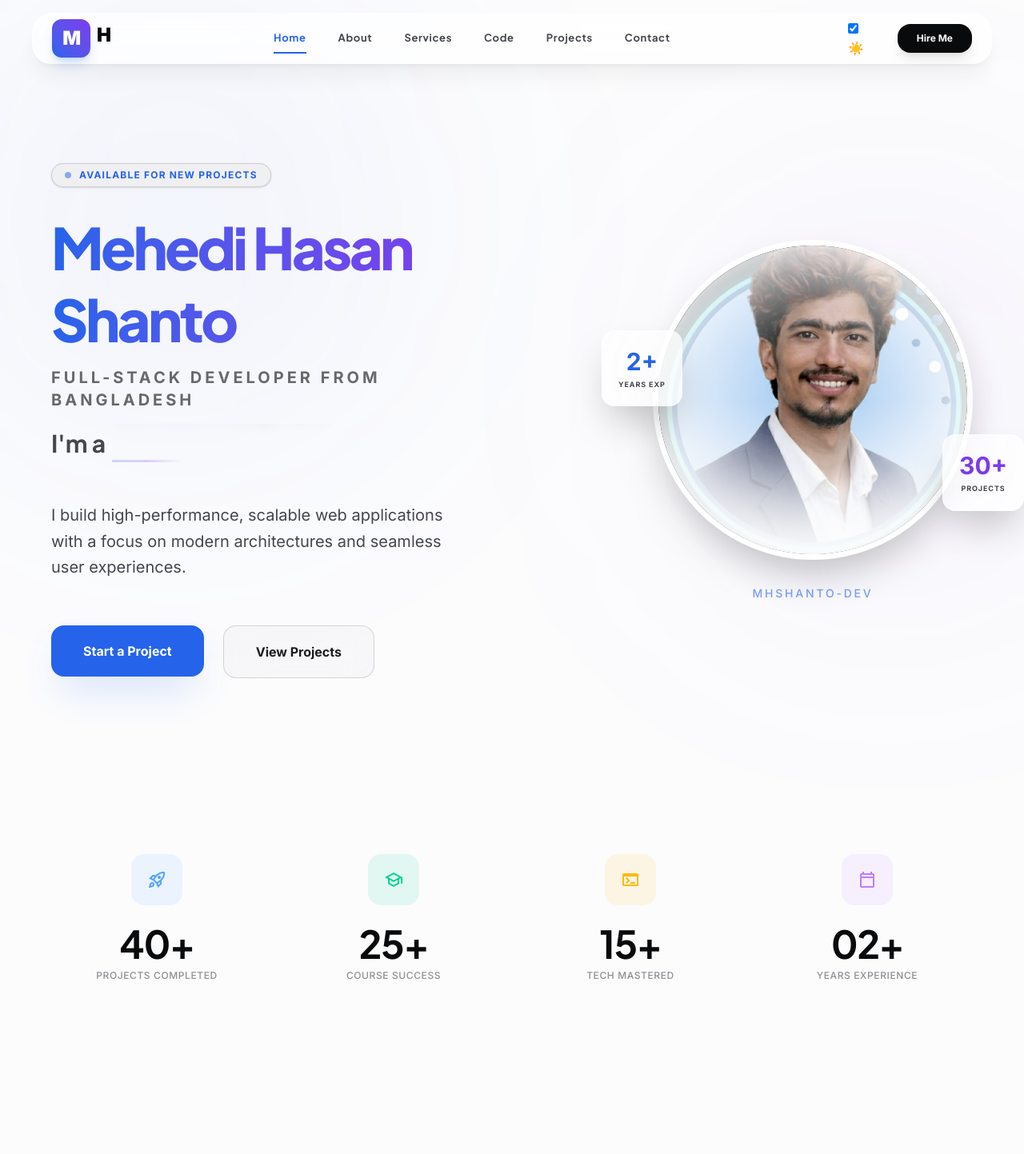
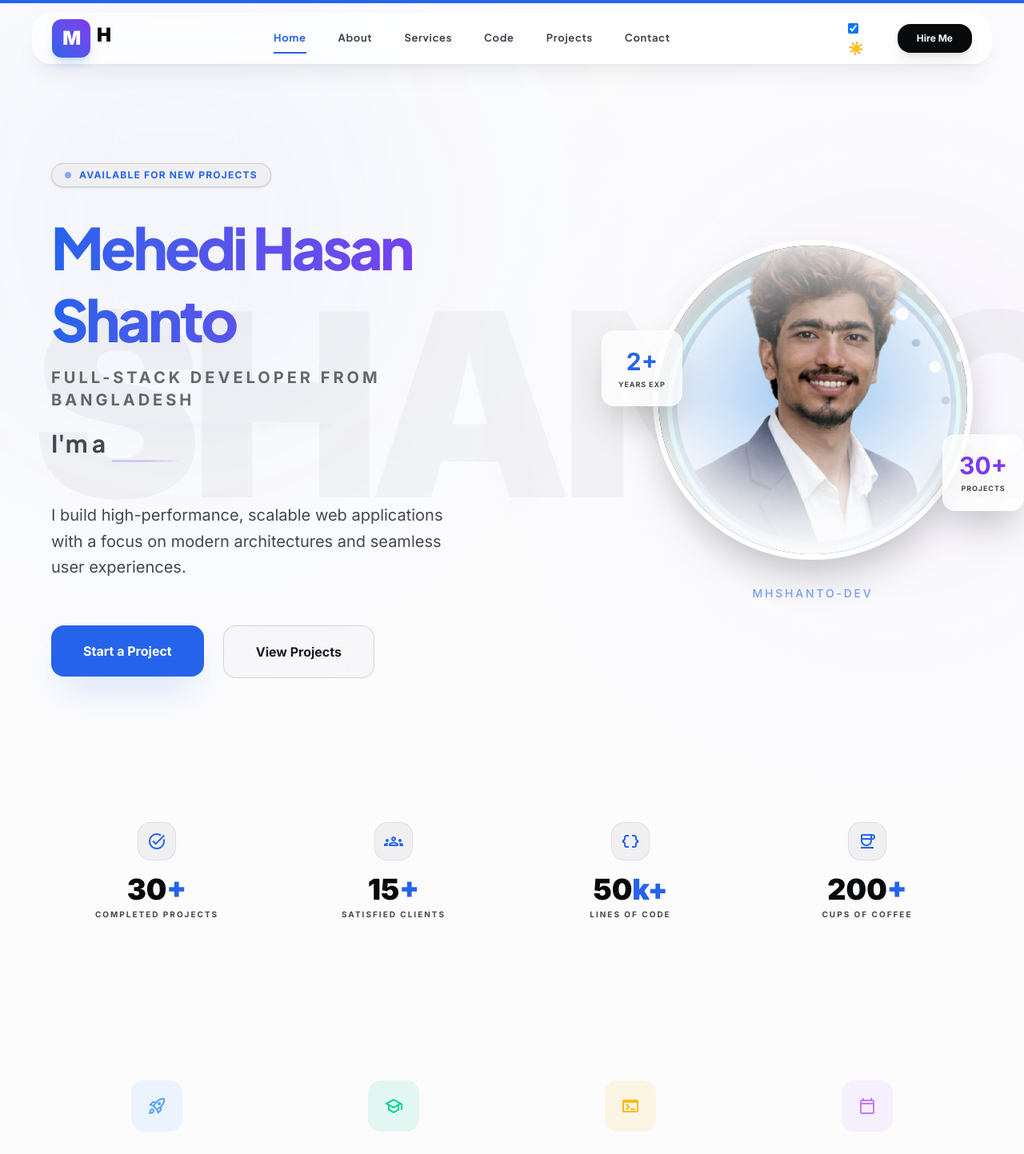
Before and after one commit to mhshanto-dev/mhshanto-dev, a Next.js app: page / in a window 1280 px wide. Shown: the top 1443 px of the page at 80% size. Built offline with nearby package versions, Linux system fonts and the light colour scheme.

Commit message:
Ultra-premium features: Cinematic Page Loader, Interactive Custom Cursor, Scroll Progress Bar, Branded Background Text, and Animated Stats Section

```diff
--- a/src/app/layout.js
+++ b/src/app/layout.js
@@ -4,6 +4,9 @@ import "./globals.css";
 import { Providers } from "./providers";
 import SmoothScroll from "@/components/SmoothScroll";
 import ScrollButtons from "@/components/ScrollButtons";
+import PageLoader from "@/components/PageLoader";
+import CustomCursor from "@/components/CustomCursor";
+import ScrollProgress from "@/components/ScrollProgress";
 
 const plusJakartaSans = Plus_Jakarta_Sans({
   subsets: ["latin"],
@@ -106,6 +109,9 @@ export default function RootLayout({ children }) {
       </head>
       <body suppressHydrationWarning className={`${plusJakartaSans.variable} ${inter.variable} bg-background text-on-background font-body-md overflow-x-hidden`}>
         <Providers>
+          <PageLoader />
+          <CustomCursor />
+          <ScrollProgress />
           <SmoothScroll>
             {children}
             <ScrollButtons />
--- a/src/app/page.js
+++ b/src/app/page.js
@@ -16,6 +16,7 @@ import Services from "@/components/Services";
 import BackendArchitecture from "@/components/BackendArchitecture";
 import CodeShowcase from "@/components/CodeShowcase";
 import WorkingProcess from "@/components/WorkingProcess";
+import Stats from "@/components/Stats";
 
 export default function Home() {
   return (
@@ -23,6 +24,7 @@ export default function Home() {
       <Navbar />
       <div className="mt-16">
         <Hero />
+        <Stats />
         <Achievements />
         <About />
         <Services />
--- /dev/null
+++ b/src/components/CustomCursor.jsx
@@ -0,0 +1,100 @@
+"use client";
+
+import { useEffect, useState } from "react";
+import { motion, useSpring, useMotionValue } from "framer-motion";
+
+const CustomCursor = () => {
+  const [mounted, setMounted] = useState(false);
+  const [isHovered, setIsHovered] = useState(false);
+
+  const cursorX = useMotionValue(-100);
+  const cursorY = useMotionValue(-100);
+
+  const springConfig = { damping: 25, stiffness: 700 };
+  const cursorXSpring = useSpring(cursorX, springConfig);
+  const cursorYSpring = useSpring(cursorY, springConfig);
+
+  useEffect(() => {
+    setMounted(true);
+    const moveCursor = (e) => {
+      cursorX.set(e.clientX);
+      cursorY.set(e.clientY);
+    };
+
+    const handleHover = (e) => {
+      const target = e.target;
+      if (
+        target.tagName === "A" ||
+        target.tagName === "BUTTON" ||
+        target.closest("a") ||
+        target.closest("button") ||
+        target.classList.contains("cursor-pointer")
+      ) {
+        setIsHovered(true);
+      } else {
+        setIsHovered(false);
+      }
+    };
+
+    window.addEventListener("mousemove", moveCursor);
+    window.addEventListener("mouseover", handleHover);
+
+    return () => {
+      window.removeEventListener("mousemove", moveCursor);
+      window.removeEventListener("mouseover", handleHover);
+    };
+  }, []);
+
+  if (!mounted) return null;
+
+  return (
+    <div className="fixed inset-0 pointer-events-none z-[9999] hidden lg:block">
+      {/* Main cursor dot */}
+      <motion.div
+        className="w-3 h-3 bg-primary rounded-full fixed top-0 left-0"
+        style={{
+          x: cursorXSpring,
+          y: cursorYSpring,
+          translateX: "-50%",
+          translateY: "-50%",
+        }}
+      />
+
+      {/* Outer ring */}
+      <motion.div
+        className="w-8 h-8 border border-primary/30 rounded-full fixed top-0 left-0"
+        animate={{
+          scale: isHovered ? 2.5 : 1,
+          opacity: isHovered ? 0.5 : 1,
+          backgroundColor: isHovered ? "rgba(37, 99, 235, 0.1)" : "transparent",
+        }}
+        style={{
+          x: cursorXSpring,
+          y: cursorYSpring,
+          translateX: "-50%",
+          translateY: "-50%",
+        }}
+        transition={{ type: "spring", stiffness: 250, damping: 20 }}
+      />
+
+      {/* Label on hover */}
+      {isHovered && (
+        <motion.div
+            initial={{ opacity: 0, scale: 0.5 }}
+            animate={{ opacity: 1, scale: 1 }}
+            style={{
+                x: cursorXSpring,
+                y: cursorYSpring,
+                translateX: "20px",
+                translateY: "20px",
+            }}
+            className="px-2 py-1 bg-primary rounded text-[8px] font-black text-white uppercase tracking-tighter"
+        >
+            View
+        </motion.div>
+      )}
+    </div>
+  );
+};
+
+export default CustomCursor;
--- a/src/components/Hero.jsx
+++ b/src/components/Hero.jsx
@@ -72,6 +72,16 @@ const Hero = () => {
       <motion.div style={{ y: bgY }} className="parallax-layer-bg">
         <div className="absolute -top-[10%] -left-[10%] w-[600px] h-[600px] bg-primary/5 rounded-full blur-[140px]"></div>
         <div className="absolute top-[20%] -right-[10%] w-[500px] h-[500px] bg-secondary/5 rounded-full blur-[140px]"></div>
+
+        {/* Large Scrolling Branded Text */}
+        <div className="absolute top-1/2 left-1/2 -translate-x-1/2 -translate-y-1/2 w-full whitespace-nowrap pointer-events-none opacity-[0.03] select-none">
+          <motion.span
+            style={{ x: useTransform(scrollY, [0, 1000], [0, -200]) }}
+            className="text-[25vw] font-black uppercase tracking-tighter block"
+          >
+            SHANTO — SHANTO — SHANTO — SHANTO
+          </motion.span>
+        </div>
       </motion.div>
 
       {/* Mid Content Layer */}
--- /dev/null
+++ b/src/components/PageLoader.jsx
@@ -0,0 +1,74 @@
+"use client";
+
+import { motion, AnimatePresence } from "framer-motion";
+import { useEffect, useState } from "react";
+
+const PageLoader = () => {
+  const [loading, setLoading] = useState(true);
+  const [progress, setProgress] = useState(0);
+
+  useEffect(() => {
+    const interval = setInterval(() => {
+      setProgress((prev) => {
+        if (prev >= 100) {
+          clearInterval(interval);
+          setTimeout(() => setLoading(false), 500);
+          return 100;
+        }
+        return prev + 1;
+      });
+    }, 20);
+
+    return () => clearInterval(interval);
+  }, []);
+
+  return (
+    <AnimatePresence>
+      {loading && (
+        <motion.div
+          initial={{ opacity: 1 }}
+          exit={{ opacity: 0, y: -100 }}
+          transition={{ duration: 0.8, ease: [0.76, 0, 0.24, 1] }}
+          className="fixed inset-0 z-[9999] bg-background flex flex-col items-center justify-center pointer-events-auto"
+        >
+          <div className="relative">
+            <motion.div
+                initial={{ scale: 0.8, opacity: 0 }}
+                animate={{ scale: 1, opacity: 1 }}
+                className="text-[12rem] font-black text-on-background/5 select-none leading-none"
+            >
+                {progress}%
+            </motion.div>
+
+            <div className="absolute inset-0 flex flex-col items-center justify-center">
+                <div className="w-16 h-16 rounded-2xl bg-gradient-to-tr from-primary to-secondary flex items-center justify-center shadow-2xl shadow-primary/20 mb-8 animate-pulse">
+                    <span className="text-white font-black text-3xl">M</span>
+                </div>
+
+                <div className="flex flex-col items-center gap-2">
+                    <p className="text-[10px] font-black uppercase tracking-[0.4em] text-primary">
+                        System Initializing
+                    </p>
+                    <div className="w-48 h-1 bg-surface-container-high rounded-full overflow-hidden">
+                        <motion.div
+                            className="h-full bg-primary"
+                            initial={{ width: 0 }}
+                            animate={{ width: `${progress}%` }}
+                        />
+                    </div>
+                </div>
+            </div>
+          </div>
+
+          <div className="absolute bottom-12 text-center">
+            <p className="text-[10px] font-bold text-on-surface-variant uppercase tracking-widest opacity-40">
+              Crafting Digital Excellence
+            </p>
+          </div>
+        </motion.div>
+      )}
+    </AnimatePresence>
+  );
+};
+
+export default PageLoader;
--- /dev/null
+++ b/src/components/ScrollProgress.jsx
@@ -0,0 +1,21 @@
+"use client";
+
+import { motion, useScroll, useSpring } from "framer-motion";
+
+const ScrollProgress = () => {
+  const { scrollYProgress } = useScroll();
+  const scaleX = useSpring(scrollYProgress, {
+    stiffness: 100,
+    damping: 30,
+    restDelta: 0.001
+  });
+
+  return (
+    <motion.div
+      className="fixed top-0 left-0 right-0 h-1 bg-primary z-[9999] origin-left"
+      style={{ scaleX }}
+    />
+  );
+};
+
+export default ScrollProgress;
--- /dev/null
+++ b/src/components/Stats.jsx
@@ -0,0 +1,68 @@
+"use client";
+
+import { motion, useInView } from "framer-motion";
+import { useEffect, useRef, useState } from "react";
+
+const Counter = ({ value, duration = 2 }) => {
+  const [count, setCount] = useState(0);
+  const ref = useRef(null);
+  const isInView = useInView(ref, { once: true });
+
+  useEffect(() => {
+    if (isInView) {
+      let start = 0;
+      const end = parseInt(value);
+      if (start === end) return;
+
+      let totalMilisecondsStep = Math.abs(Math.floor(duration * 1000 / end));
+      let timer = setInterval(() => {
+        start += 1;
+        setCount(start);
+        if (start === end) clearInterval(timer);
+      }, totalMilisecondsStep);
+
+      return () => clearInterval(timer);
+    }
+  }, [isInView, value, duration]);
+
+  return <span ref={ref}>{count}</span>;
+};
+
+const Stats = () => {
+  const stats = [
+    { label: "Completed Projects", value: "30", suffix: "+", icon: "task_alt" },
+    { label: "Satisfied Clients", value: "15", suffix: "+", icon: "groups" },
+    { label: "Lines of Code", value: "50", suffix: "k+", icon: "data_object" },
+    { label: "Cups of Coffee", value: "200", suffix: "+", icon: "coffee" },
+  ];
+
+  return (
+    <section className="max-w-[1200px] mx-auto px-6 py-[80px]">
+      <div className="grid grid-cols-2 md:grid-cols-4 gap-8">
+        {stats.map((stat, i) => (
+          <motion.div
+            key={i}
+            initial={{ opacity: 0, y: 20 }}
+            whileInView={{ opacity: 1, y: 0 }}
+            viewport={{ once: true }}
+            transition={{ delay: i * 0.1 }}
+            className="text-center group"
+          >
+            <div className="w-12 h-12 rounded-2xl bg-surface-container-high flex items-center justify-center mx-auto mb-4 border border-outline-variant/10 group-hover:scale-110 group-hover:border-primary/30 transition-all duration-500">
+              <span className="material-symbols-outlined text-primary">{stat.icon}</span>
+            </div>
+            <div className="text-3xl md:text-4xl font-black text-on-background mb-1">
+              <Counter value={stat.value} />
+              <span className="text-primary">{stat.suffix}</span>
+            </div>
+            <p className="text-[10px] font-bold text-on-surface-variant uppercase tracking-[0.2em]">
+              {stat.label}
+            </p>
+          </motion.div>
+        ))}
+      </div>
+    </section>
+  );
+};
+
+export default Stats;
```
